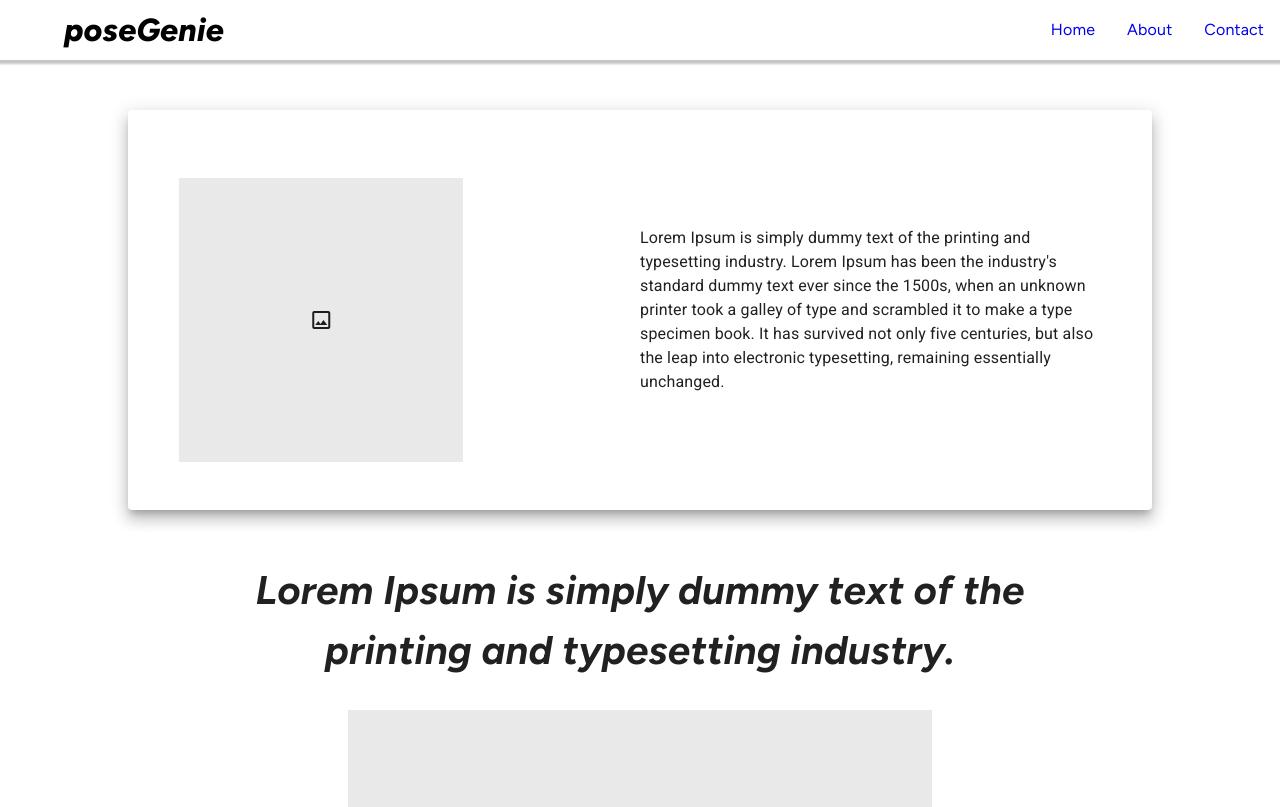
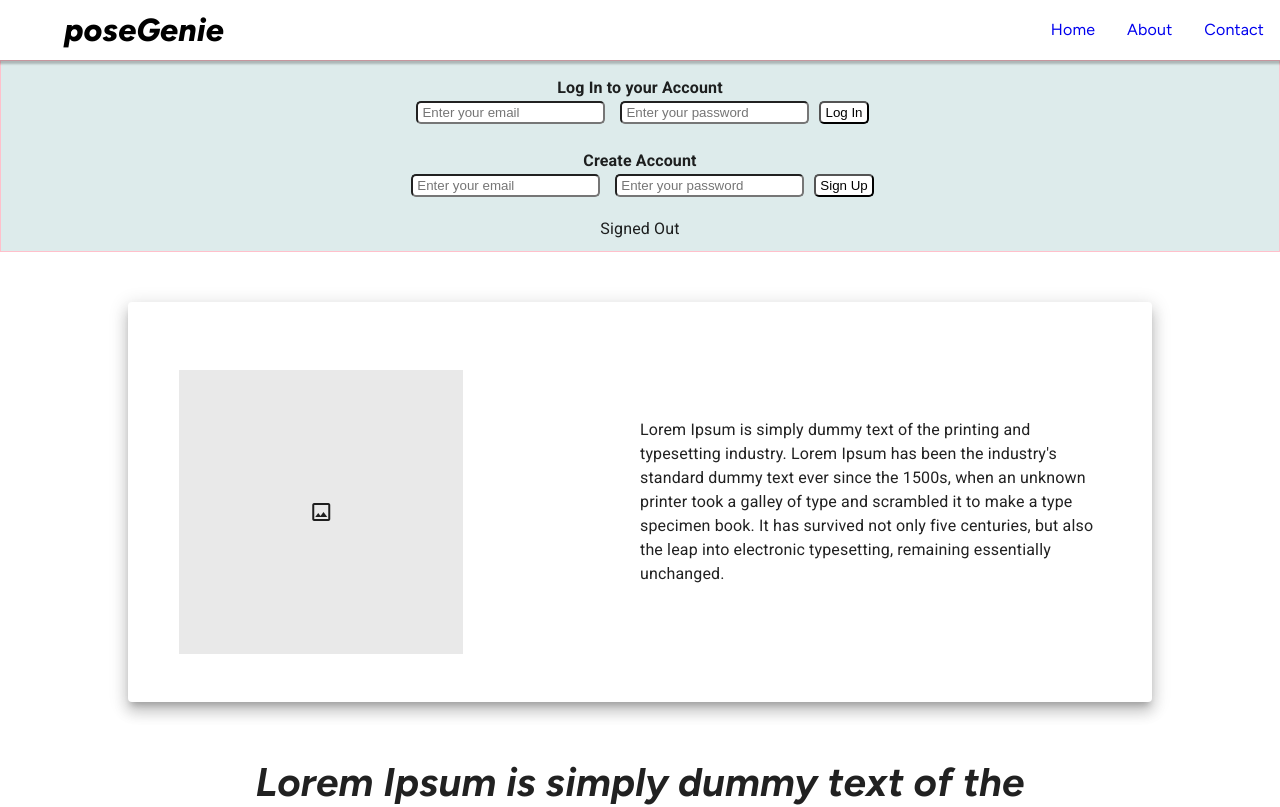
Before and after one commit to TechLabs-Berlin/wt23-posegenie, a React (Create React App) app in the folder frontend/: page / in a window 1280 px wide. Shown: the top 807 px of the page. Built offline with nearby package versions, Linux system fonts and the light colour scheme; no server answers.

Commit message:
feat: auth

```diff
--- a/frontend/package.json
+++ b/frontend/package.json
@@ -9,6 +9,7 @@
     "@testing-library/jest-dom": "^5.16.5",
     "@testing-library/react": "^13.4.0",
     "@testing-library/user-event": "^13.5.0",
+    "firebase": "^9.17.1",
     "react": "^18.2.0",
     "react-dom": "^18.2.0",
     "react-router-hash-link": "^2.4.3",
@@ -38,6 +39,5 @@
       "last 1 firefox version",
       "last 1 safari version"
     ]
-    },
-    "proxy": "http://localhost:5000"
   }
+}
--- a/frontend/public/index.html
+++ b/frontend/public/index.html
@@ -28,7 +28,6 @@
 
 <body>
   <div id="root"></div>
-
 </body>
 
 </html>
--- a/frontend/src/App.css
+++ b/frontend/src/App.css
@@ -95,3 +95,26 @@
 .team_img {
   width: 100%;
 }
+
+.user-auth {
+  border: 1px solid pink;
+  background-color: rgba(179, 211, 211, 0.447);
+  text-align: center;
+}
+.user-auth h1 {
+  font-size: 16px;
+  padding-top: 15px;
+}
+.user-auth input {
+  margin: 0 10px 10px 5px;
+  border-radius: 5px;
+  padding: 2px 4px;
+}
+.user-auth button {
+  padding: 2px 4px;
+  border-radius: 5px;
+  background-color: white;
+}
+.status_auth {
+  margin: 10px 0;
+}
--- a/frontend/src/App.js
+++ b/frontend/src/App.js
@@ -6,10 +6,21 @@
 import Footer from "./components/Footer";
 import AboutUs from "./components/AboutUs";
 
+import SignIn from "./components/auth/SignIn";
+import SignUp from "./components/auth/SignUp";
+import AuthDetails from "./components/auth/AuthDetails";
+
 function App() {
   return (
     <div>
       <Navbar />
+
+      <div className="user-auth">
+        <SignIn />
+        <SignUp />
+        <AuthDetails />
+      </div>
+
       <Header />
       <Card />
       <UploadVideoButton />
--- /dev/null
+++ b/frontend/src/components/auth/AuthDetails.js
@@ -0,0 +1,44 @@
+import { onAuthStateChanged, signOut } from "firebase/auth";
+import React, { useEffect, useState } from "react";
+import { auth } from "../../firebase";
+
+const AuthDetails = () => {
+  const [authUser, setAuthUser] = useState(null);
+
+  useEffect(() => {
+    const listen = onAuthStateChanged(auth, (user) => {
+      if (user) {
+        setAuthUser(user);
+      } else {
+        setAuthUser(null);
+      }
+    });
+
+    return () => {
+      listen();
+    };
+  }, []);
+
+  const userSignOut = () => {
+    signOut(auth)
+      .then(() => {
+        console.log("sign out successful");
+      })
+      .catch((error) => console.log(error));
+  };
+
+  return (
+    <div>
+      {authUser ? (
+        <>
+          <p>{`Signed In as ${authUser.email}`}</p>
+          <button onClick={userSignOut}>Sign Out</button>
+        </>
+      ) : (
+        <p className="status_auth">Signed Out</p>
+      )}
+    </div>
+  );
+};
+
+export default AuthDetails;
--- /dev/null
+++ b/frontend/src/components/auth/SignIn.js
@@ -0,0 +1,43 @@
+import { signInWithEmailAndPassword } from "firebase/auth";
+import React, { useState } from "react";
+import { auth } from "../../firebase";
+
+const SignIn = () => {
+  const [email, setEmail] = useState("");
+  const [password, setPassword] = useState("");
+
+  const signIn = (e) => {
+    e.preventDefault();
+    signInWithEmailAndPassword(auth, email, password)
+      .then((userCredential) => {
+        console.log(userCredential);
+      })
+      .catch((error) => {
+        console.log(error);
+        alert("user-not-found");
+      });
+  };
+
+  return (
+    <div className="sign-in-container">
+      <form onSubmit={signIn}>
+        <h1>Log In to your Account</h1>
+        <input
+          type="email"
+          placeholder="Enter your email"
+          value={email}
+          onChange={(e) => setEmail(e.target.value)}
+        ></input>
+        <input
+          type="password"
+          placeholder="Enter your password"
+          value={password}
+          onChange={(e) => setPassword(e.target.value)}
+        ></input>
+        <button type="submit">Log In</button>
+      </form>
+    </div>
+  );
+};
+
+export default SignIn;
--- /dev/null
+++ b/frontend/src/components/auth/SignUp.js
@@ -0,0 +1,42 @@
+import { createUserWithEmailAndPassword } from "firebase/auth";
+import React, { useState } from "react";
+import { auth } from "../../firebase";
+
+const SignUp = () => {
+  const [email, setEmail] = useState("");
+  const [password, setPassword] = useState("");
+
+  const signUp = (e) => {
+    e.preventDefault();
+    createUserWithEmailAndPassword(auth, email, password)
+      .then((userCredential) => {
+        console.log(userCredential);
+      })
+      .catch((error) => {
+        console.log(error);
+      });
+  };
+
+  return (
+    <div className="sign-in-container">
+      <form onSubmit={signUp}>
+        <h1>Create Account</h1>
+        <input
+          type="email"
+          placeholder="Enter your email"
+          value={email}
+          onChange={(e) => setEmail(e.target.value)}
+        ></input>
+        <input
+          type="password"
+          placeholder="Enter your password"
+          value={password}
+          onChange={(e) => setPassword(e.target.value)}
+        ></input>
+        <button type="submit">Sign Up</button>
+      </form>
+    </div>
+  );
+};
+
+export default SignUp;
--- /dev/null
+++ b/frontend/src/firebase.js
@@ -0,0 +1,25 @@
+// Import the functions you need from the SDKs you need
+import { initializeApp } from "firebase/app";
+import { getAuth } from "firebase/auth";
+
+// TODO: Add SDKs for Firebase products that you want to use
+// https://firebase.google.com/docs/web/setup#available-libraries
+
+// Your web app's Firebase configuration
+const firebaseConfig = {
+  apiKey: "AIzaSyC5FmgOD2It3sF_8xn8fayVr1KiNP9E56I",
+  authDomain: "react-auth-posege.firebaseapp.com",
+  projectId: "react-auth-posege",
+  storageBucket: "react-auth-posege.appspot.com",
+  messagingSenderId: "622186110418",
+  appId: "1:622186110418:web:704331dd41c048aff9fc0b",
+};
+
+// Initialize Firebase
+const app = initializeApp(firebaseConfig);
+
+// Initialize Firebase Authentication and get a reference to the service
+export const auth = getAuth(app);
+
+// export const auth = firebase.auth();
+// export const firestore = firebase.firestore();
```
Also changed, not shown: 2 other files (tests, documents, lock files or other folders). Lines whose indentation alone changed are shown as unchanged.
